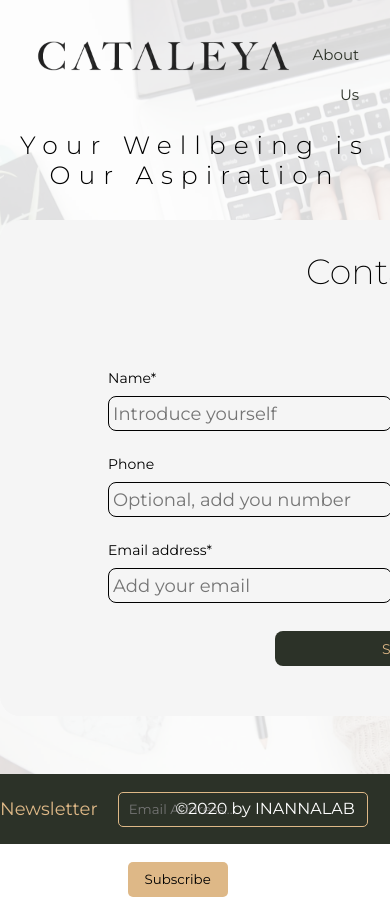
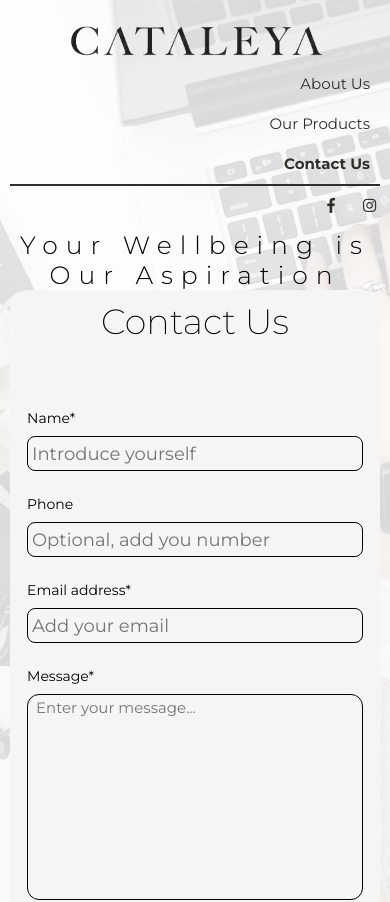
Before and after one commit to majkelsen/cataleya, a React (Create React App) app: page /contact in a window 390 px wide. Shown: the top 902 px of the page. Built offline with nearby package versions, Linux system fonts and the light colour scheme.

Commit message:
base content finish, little RWD

```diff
--- a/src/components/Product.js
+++ b/src/components/Product.js
@@ -1,12 +1,38 @@
 import React from 'react';
 import "../styles/Product.css";
 
+import icons from '../img/products/healtlyIcons.png'
+
 const Product = (props) => {
-
+  let { productData } = props
+  console.log(productData)
 
   return (
-    <article className="product">
-      <h5>Meet our product:</h5> <h2>{props.name}</h2>
+    <article className="productSinglePageDescription">
+      <div className="productTop">
+        <div className='productTopLeft'>
+          <div className={'productMainPhoto ' + productData.graphicName}></div>
+        </div>
+        <div className="productTopRight">
+          <p className="productTitle">{productData.name}</p>
+          <p className="productText">{productData.text}</p>
+          <p className="productSize">{productData.boxSize}</p>
+          <img src={icons} alt="healthly" className="healthlyIcons" />
+        </div>
+      </div>
+      <div className="productBottom">
+        <div className="productBottomUse">
+          <p className="title">How To Use:</p>
+          <p>{productData.howToUse}</p>
+        </div>
+        <div className="productBottomIngredients">
+          <p className="title">Ingredients:</p>
+          {productData.ingredients.map(ingredient => <p>{ingredient}</p>)}
+        </div>
+        <div className="productBottomContact">
+          <a href="/contact"><p>Contact Us</p><p>for Distribiutor close to You </p></a>
+        </div>
+      </div>
     </article>
   );
 }
--- a/src/pages/ContactPage.js
+++ b/src/pages/ContactPage.js
@@ -97,7 +97,7 @@ class ContactPage extends Component {
               <div className="contactFormRight">
                 <div className="contactFormBlock">
                   <label htmlFor="message">Message*</label>
-                  <textarea name="message" id="message" placeholder="Say hello to us :)" value={this.state.message} onChange={this.handleChange}></textarea>
+                  <textarea name="message" id="message" placeholder="Enter your message..." value={this.state.message} onChange={this.handleChange}></textarea>
                 </div>
               </div>
             </div>
--- a/src/pages/SingleProductPage.js
+++ b/src/pages/SingleProductPage.js
@@ -3,8 +3,22 @@ import Product from '../components/Product'
 import { Link } from 'react-router-dom';
 import "../styles/SingleProductPage.css";
 
+const products = [
+  {
+    id: "green-coffee",
+    name: "Green Coffee",
+    text: "Green coffee bean extract contains several bioactive compounds, including caffeine and chlorogenic acids, which account for its healthful antioxidant and metabolism booster properties. Chlorogenic acid helps with weight loss and support healthy lifestyle",
+    graphicName: "productGreenCoffee",
+    boxSize: "Box 20 x 5 ml",
+    howToUse: "Dilute 1 ampule i 1,5l of water and dring during the day ",
+    ingredients: ["Green coffee bean extract", "Aroma of berries", "Potasium sorbate", "Aqua"]
+  },
+]
+
 const SingleProductPage = ({ match }) => {
 
+  let selectedProduct = products.filter(product => product.id === match.params.name)
+  selectedProduct = selectedProduct[0]
 
   return (
     <div className="singleProductPage">
@@ -14,7 +28,7 @@ const SingleProductPage = ({ match }) => {
 
 
       <section className="productPageDescription">
-        <Product name={match.params.name} />
+        <Product productData={selectedProduct} />
 
         <Link to="/products" className='backToProducts'>View All Products</Link>
       </section>
--- a/src/styles/App.css
+++ b/src/styles/App.css
@@ -10,6 +10,7 @@
   font-family:'Montserrat', sans-serif;
   ;
 }
+
 
 article {
   min-height: 220px;
@@ -25,3 +26,15 @@ article.first {
   font-weight: 300;
   letter-spacing: 8px;
 }
+
+@media (max-width: 600px){
+  article.first {
+    padding-top: 160px;
+  }
+  }
+
+  @media (max-width: 450px){
+    article.first {
+      padding-top: 230px;
+    }
+  }
--- a/src/styles/ContactPage.css
+++ b/src/styles/ContactPage.css
@@ -130,3 +130,21 @@ margin-left: 70px;
   border: none;
   background-color: var(--mainColor);
 }
+
+
+@media (max-width: 600px){
+
+  .contactBlock,   .contactForm{
+    width: 95%;
+    padding: 10px 0;
+    margin: 0 auto;
+  }
+
+
+  .contactInputs{
+  display: block;
+  }}
+
+  @media (max-width: 450px){
+
+  }
--- a/src/styles/Footer.css
+++ b/src/styles/Footer.css
@@ -88,3 +88,39 @@ outline: none;
   text-align: center;
   color: white;
 }
+
+
+@media (max-width: 600px){
+  .footer{
+
+  }
+
+  .newsletter .newsLeft{
+    width: 100%;
+    text-align: center;
+    padding: 8px 0;
+  }
+
+  .newsletter{
+    height: 100%;
+    flex-direction: column;
+    font-size: 16px;
+    line-height: 18px;
+    margin: 0 auto;
+  }
+  .copywright{
+    width: 100%;
+    position: static;
+    line-height: 22px;
+    padding: 4px 0;
+  }
+
+  .newsletter form {
+    margin: 0 auto;
+    text-align: center;
+  }
+  }
+
+  @media (max-width: 450px){
+
+  }
--- a/src/styles/Header.css
+++ b/src/styles/Header.css
@@ -49,3 +49,29 @@ header  nav ul.right a{
   border-bottom: 2.5px solid var(--mainColor);
   font-weight: 700;
 }
+
+
+@media (max-width: 600px){
+header{
+  width: 100%;
+  left: 0;
+}
+
+  header nav {
+    flex-direction: column;
+    justify-content: space-evenly;
+    padding: 0;
+  }
+}
+
+@media (max-width: 450px){
+  header nav a {
+    /* text-align: center; */
+  }
+  header nav ul.middle {
+    flex-direction: column;
+  }
+  header nav ul.right {
+justify-content: flex-end;
+  }
+}
--- a/src/styles/MainPage.css
+++ b/src/styles/MainPage.css
@@ -173,7 +173,6 @@ display: flex;
   margin: 0 auto;
   border-bottom: 1px solid black;
   font-size: 28px;
-  /* text-transform: uppercase; */
 }
 
 .aboutUsTextBox {
@@ -186,7 +185,7 @@ display: flex;
   width: 100%;
   top: 50%;
   transform: translateY(-50%);
-  animation: 18s ease-in-out slider infinite;
+  animation: 24s ease-in-out slider infinite;
 }
 .aboutUsSecondText, .aboutUsThirdText {
   left: 100%;
@@ -197,11 +196,11 @@ display: flex;
 }
 
 .aboutUsSecondText{
-  animation-delay: 4s;
+  animation-delay: 6s;
 }
 
 .aboutUsThirdText{
-  animation-delay: 10s;
+  animation-delay: 14s;
 }
 
 .aboutUsText {
@@ -242,7 +241,7 @@ display: flex;
 
 .dotsFirst, .dotsSecond, .dotsThird{
   position: absolute;
-  animation: 18s ease-in-out sliderDots infinite;
+  animation: 24s ease-in-out sliderDots infinite;
 }
 
 .dotsSecond, .dotsThird{
@@ -254,11 +253,11 @@ display: flex;
 }
 
 .dotsSecond{
-  animation-delay: 4s;
+  animation-delay: 6s;
 }
 
 .dotsThird{
-  animation-delay: 10s;
+  animation-delay: 14s;
 }
 
 @keyframes sliderDots{
--- a/src/styles/Product.css
+++ b/src/styles/Product.css
@@ -1,4 +1,92 @@
-.product {
-  flex-grow: 1;
-  padding: 30px;
+.productSinglePageDescription {
+  /* flex-grow: 1; */
+  padding: 50px;
+  text-align: left;
+  color: var(--mainColor);
 }
+
+.productTop, .productBottom{
+  display: flex;
+  justify-content: center;
+}
+
+/* PRODUCT TOP */
+
+.productTop{
+  justify-content: center;
+}
+
+.productTopLeft, .productTopRight{
+  width: 500px;
+}
+
+.productMainPhoto{
+  width: 450px;
+  height: 100%;
+  margin-right: 50px;
+background-size: cover;
+background-position: center;
+background-repeat: no-repeat;
+}
+
+.productTopRight{
+  padding-left: 50px;
+  border-left: 1px solid var(--mainColor);
+}
+
+.productTitle{
+  font-weight: 600;
+  padding-bottom: 30px;
+}
+
+.productText{
+  font-size: 18px;
+  padding-bottom: 30px;
+}
+
+.productSize{
+  font-size: 18px;
+  font-weight: 600;
+  padding-bottom: 30px;
+}
+
+.healthlyIcons{
+  width: 200px;
+}
+/* PRODUCT BOTTOM */
+
+.productBottom{
+  padding-top: 50px;
+  font-size: 18px;
+}
+
+.productBottom div .title{
+  font-size: 25px;
+  padding-bottom: 15px;
+}
+
+.productBottomUse{
+  padding-right: 25px;
+  width: 375px;
+}
+
+.productBottomIngredients{
+  padding-right: 25px;
+  width: 375px;
+}
+
+.productBottomContact a{
+
+  display: block;
+  width: 250px;
+  background-color: rgba(211, 211, 211, 0.5);
+  padding: 15px 30px;
+
+  font-size: 14px;
+  text-decoration: none;
+  color: var(--mainColor);
+}
+
+.productBottomContact a:hover{
+  background-color: rgba(211, 211, 211, 0.7);
+}
--- a/src/styles/ProductsPage.css
+++ b/src/styles/ProductsPage.css
@@ -88,10 +88,11 @@ flex-wrap: wrap;
 }
 
 .productName {
-
 margin: 15px 0;
 font-weight: 700;
-font-size: 17px;
+font-size: 25px;
+text-align: center;
+letter-spacing: 1px;
 }
 
 .productText {
@@ -121,3 +122,18 @@ text-align: justify;
 .productWhiteningPeel{
   background-image: url(../img/products/productWhiteningPeel.jpg);
 }
+
+@media (max-width: 600px){
+  .ProductsPage .productsGraphics ul{
+    flex-direction: column;
+  }
+  .ProductsPage .productsGraphics ul li{
+   padding: 0;
+   margin: 0 auto;
+   width: 100%;
+  }
+  }
+
+  @media (max-width: 450px){
+
+  }
--- a/src/styles/SingleProductPage.css
+++ b/src/styles/SingleProductPage.css
@@ -21,10 +21,10 @@
 
 .productPageDescription{
   margin: 0 auto;
-  width: 1000px;
-  min-height: 800px;
+  width: 100%;
+  min-height: 400px;
   background-color: white;
-  border-radius: 10px;
+  /* border-radius: 10px; */
   display: flex;
   flex-direction: column;
 }
```
Also changed, not shown: src/pages/ProductsPage.js (+6 -6 lines), src/img/products/healtlyIcons.png (added).
